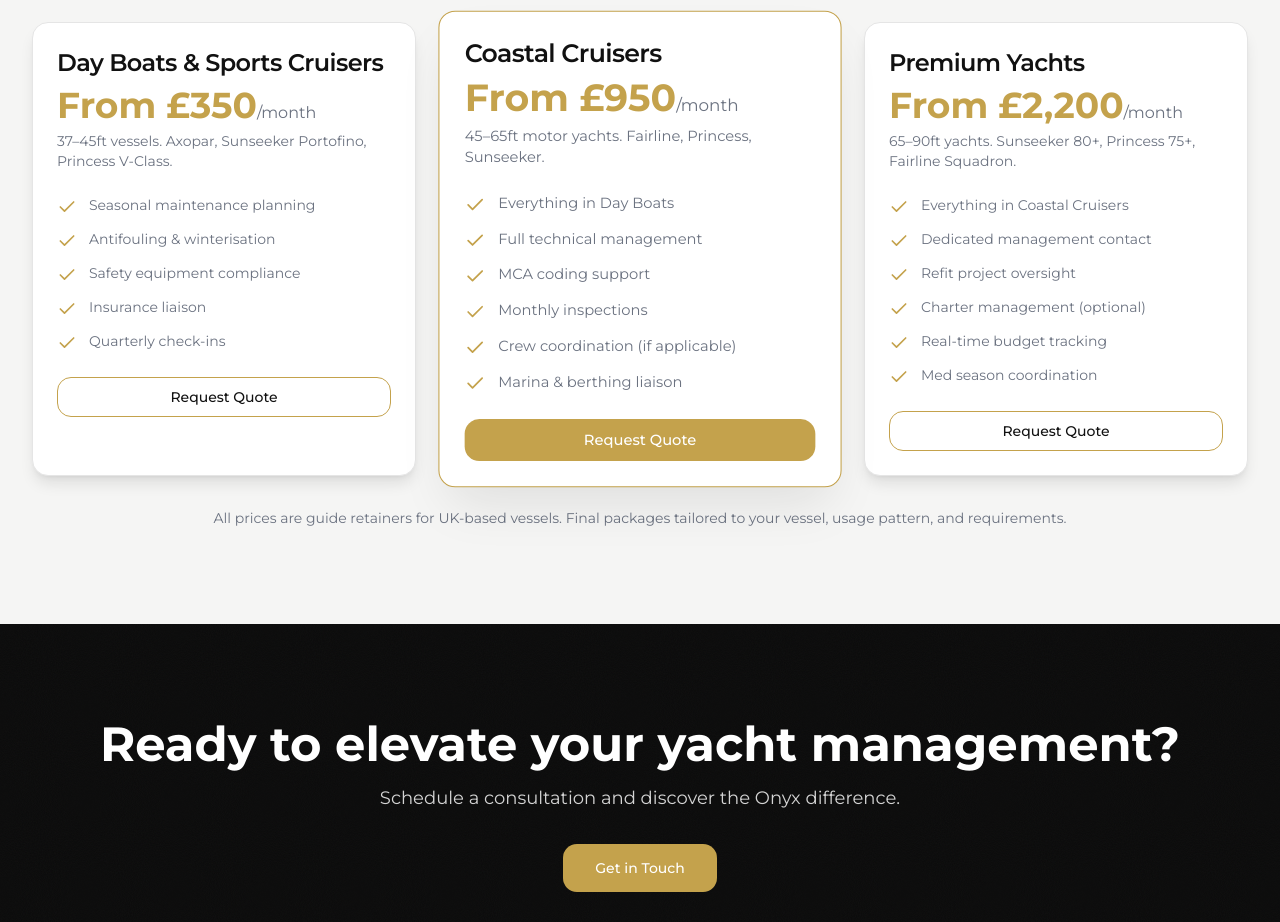
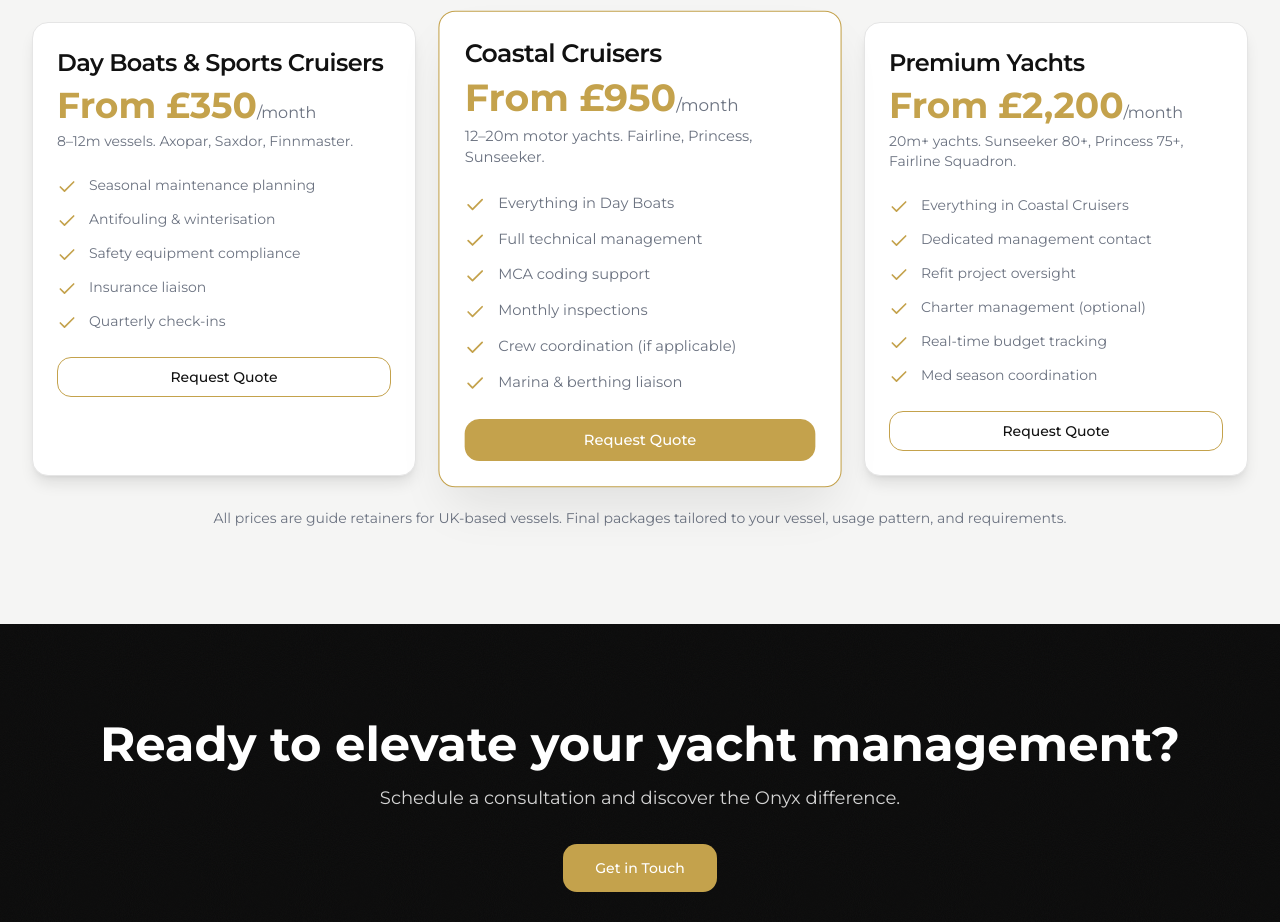
Before and after one commit to ollietitcomb/Onyx-Yacht-Management, a Next.js app: page / in a window 1280 px wide. Shown: the part 4660-5582 px from the top of the page. Built offline with nearby package versions, Linux system fonts and the light colour scheme; no server answers.

Commit message:
Update pricing: change vessel lengths to metres and adjust ranges

```diff
--- a/components/pricing.tsx
+++ b/components/pricing.tsx
@@ -11,7 +11,7 @@ const tiers = [
     name: 'Day Boats & Sports Cruisers',
     price: 'From £350',
     period: '/month',
-    description: '37–45ft vessels. Axopar, Sunseeker Portofino, Princess V-Class.',
+    description: '8–12m vessels. Axopar, Saxdor, Finnmaster.',
     features: [
       'Seasonal maintenance planning',
       'Antifouling & winterisation',
@@ -24,7 +24,7 @@ const tiers = [
     name: 'Coastal Cruisers',
     price: 'From £950',
     period: '/month',
-    description: '45–65ft motor yachts. Fairline, Princess, Sunseeker.',
+    description: '12–20m motor yachts. Fairline, Princess, Sunseeker.',
     features: [
       'Everything in Day Boats',
       'Full technical management',
@@ -39,7 +39,7 @@ const tiers = [
     name: 'Premium Yachts',
     price: 'From £2,200',
     period: '/month',
-    description: '65–90ft yachts. Sunseeker 80+, Princess 75+, Fairline Squadron.',
+    description: '20m+ yachts. Sunseeker 80+, Princess 75+, Fairline Squadron.',
     features: [
       'Everything in Coastal Cruisers',
       'Dedicated management contact',
```
